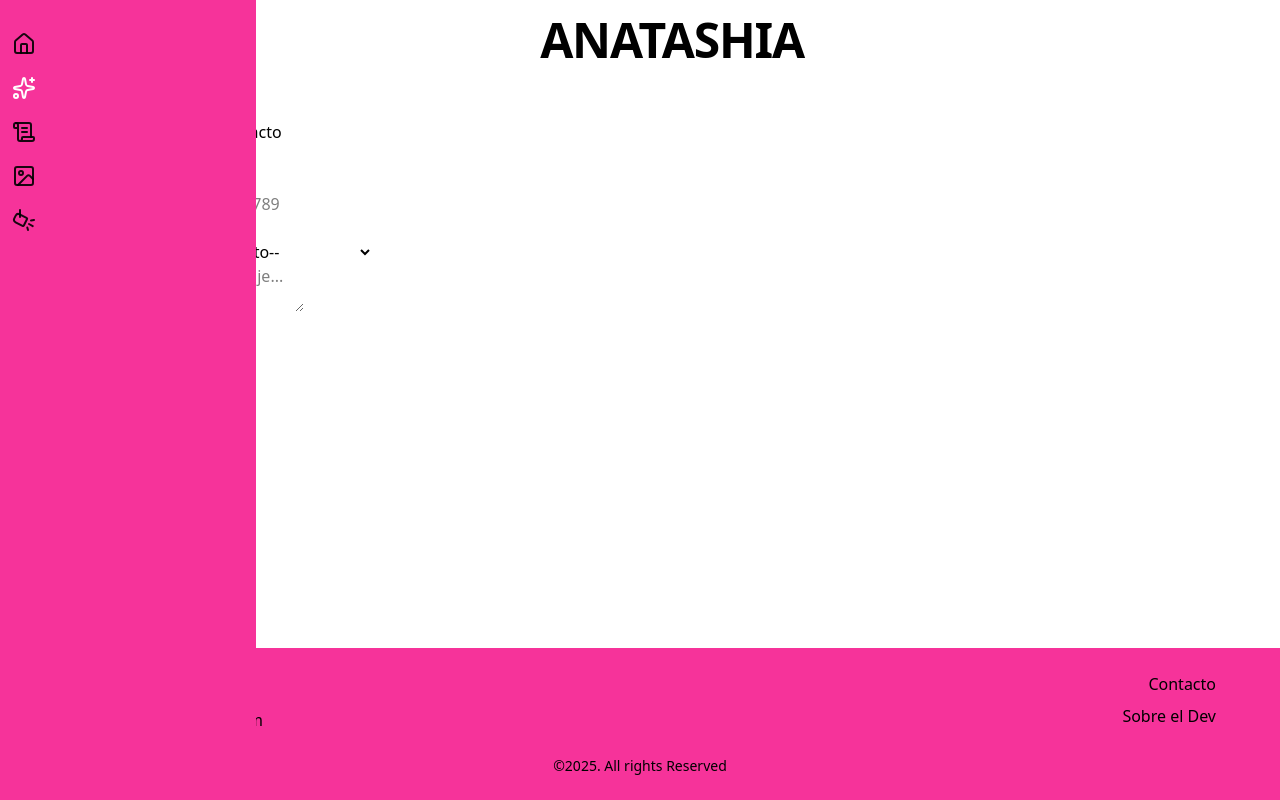
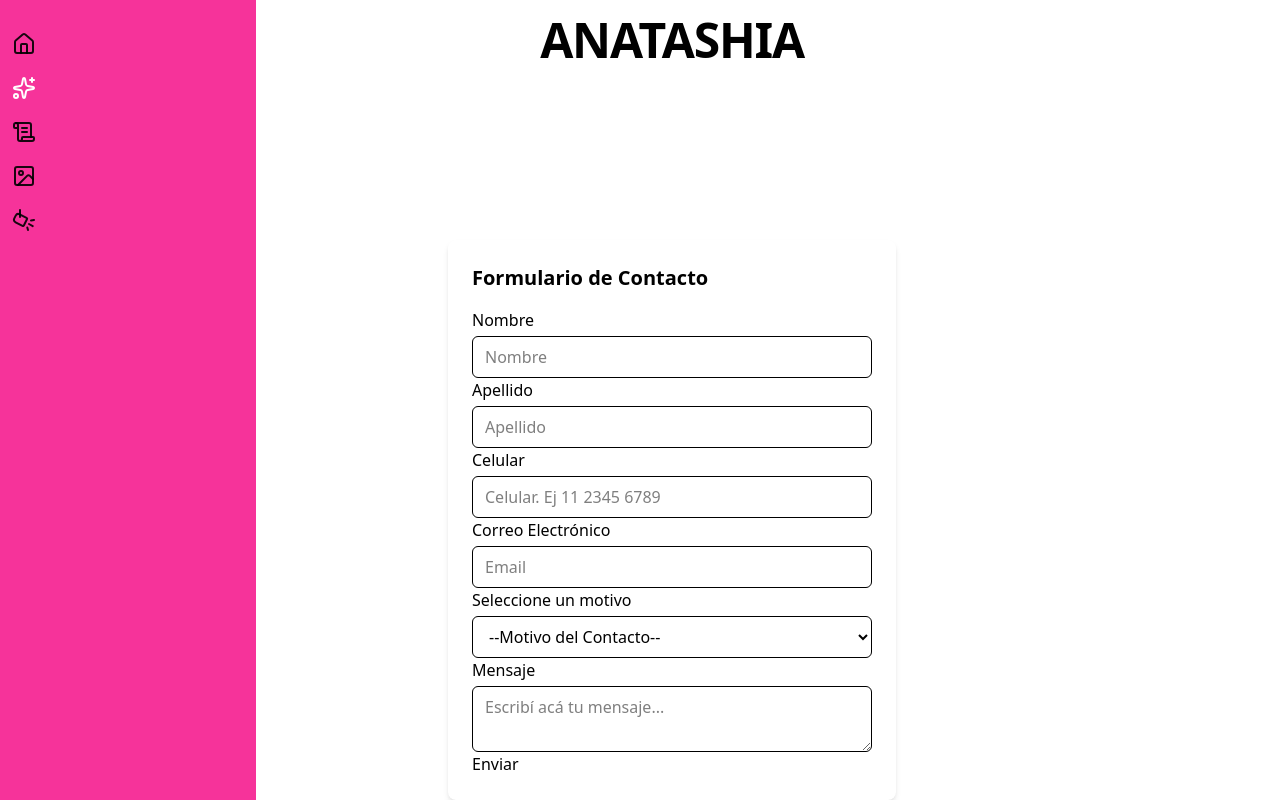
Before and after one commit to faery-cam/herrera_camila_tp2, a React (Vite) app: page /herrera_camila_tp2/contacto in a window 1280 px wide. Shown: the top 800 px of the page. Built offline with nearby package versions, Linux system fonts and the light colour scheme.

Commit message:
[STYLES] estilos para form

```diff
--- a/src/components/Formulario.jsx
+++ b/src/components/Formulario.jsx
@@ -31,32 +31,38 @@ export default function Formulario() {
 
     return (
 
-        <form onSubmit={handleSubmit} className=''>
+        <div className="flex justify-center items-center min-h-screen">
+        <form onSubmit={handleSubmit} className="bg-white p-6 rounded-lg shadow-md w-full max-w-md">
 
-            <h2 className=''>Formulario de Contacto</h2>
+            <h2 className='text-xl font-semibold mb-4'>Formulario de Contacto</h2>
 
-            <div>
-                <input name="nombre" value={formData.nombre} onChange={handleChange} placeholder='Nombre' maxLength={30} className="" />
+            <div className="flex flex-col gap-1">
+                <label htmlFor='Nombre'>Nombre</label>
+                <input id='Nombre' name="nombre" type='text' value={formData.nombre} onChange={handleChange} placeholder='Nombre' maxLength={30} className="px-3 py-2 border border-black rounded-md focus:outline-none" />
                 {errors.nombre && <p className="text-red-400">{errors.nombre}</p>}
             </div>
 
-            <div>
-                <input name="apellido" value={formData.apellido} onChange={handleChange} placeholder='Apellido' maxLength={30} className="" />
+            <div className="flex flex-col gap-1">
+                <label htmlFor='Apellido'>Apellido</label>
+                <input id='Apellido' name="apellido" type='text' value={formData.apellido} onChange={handleChange} placeholder='Apellido' maxLength={30} className="px-3 py-2 border border-black rounded-md focus:outline-none" />
                 {errors.apellido && <p className="text-red-400">{errors.apellido}</p>}
             </div>
 
-            <div>
-                <input name="celular" value={formData.celular} onChange={handleChange} placeholder='Celular. Ej 11 2345 6789' className="" />
+            <div className="flex flex-col gap-1">
+                <label htmlFor='Celular'>Celular</label>
+                <input id='Celular' name="celular" type='text' value={formData.celular} onChange={handleChange} placeholder='Celular. Ej 11 2345 6789' className="px-3 py-2 border border-black rounded-md focus:outline-none" />
                 {errors.celular && <p className="text-red-400">{errors.celular}</p>}
             </div>
 
-            <div>
-                <input name="email" value={formData.email} onChange={handleChange} placeholder='Email' className="" />
+            <div className="flex flex-col gap-1">
+                <label htmlFor='Email'>Correo Electrónico</label>
+                <input id='Email' name="email" type='text' value={formData.email} onChange={handleChange} placeholder='Email' className="px-3 py-2 border border-black rounded-md focus:outline-none" />
                 {errors.email && <p className="text-red-400">{errors.email}</p>}
             </div>
 
-            <div>
-                <select name="motivo" value={formData.motivo} onChange={handleChange} className="">
+            <div className="flex flex-col gap-1">
+                <label htmlFor='Motivo'>Seleccione un motivo</label>
+                <select id='Motivo' name="motivo" value={formData.motivo} onChange={handleChange} className="px-3 py-2 border border-black rounded-md focus:outline-none">
                     <option value="">--Motivo del Contacto--</option>
                     <option value="consulta">Consulta</option>
                     <option value="bug">Reportar error en el sitio</option>
@@ -67,19 +73,21 @@ export default function Formulario() {
             </div>
 
             {formData.motivo === "otro" && (
-                <div>
-                    <input name="otroMotivo" value={formData.otroMotivo} onChange={handleChange} placeholder='Especifique el motivo' maxLength={50} className='' />
+                <div className="flex flex-col gap-1">
+                    <input name="otroMotivo" type='text' value={formData.otroMotivo} onChange={handleChange} placeholder='Especifique el motivo' maxLength={50} className='px-3 py-2 border border-black rounded-md focus:outline-none' />
                     {errors.otroMotivo && <p className="text-red-400">{errors.otroMotivo}</p>}
                 </div>
             )}
 
-            <div>
-                <textarea name="mensaje" value={formData.mensaje} onChange={handleChange} placeholder='Escribí acá tu mensaje...' maxLength={300} className='' ></textarea>
+            <div className="flex flex-col gap-1">
+                <label htmlFor='Mensaje'>Mensaje</label>
+                <textarea id='Mensaje' name="mensaje" type='text' value={formData.mensaje} onChange={handleChange} placeholder='Escribí acá tu mensaje...' maxLength={300} className='px-3 py-2 border border-black rounded-md focus:outline-none' ></textarea>
                 {errors.mensaje && <p className="text-red-400">{errors.mensaje}</p>}
             </div>
 
             <button type='submit' className=''>Enviar</button>
 
         </form>
+    </div>
     )
 }
```
